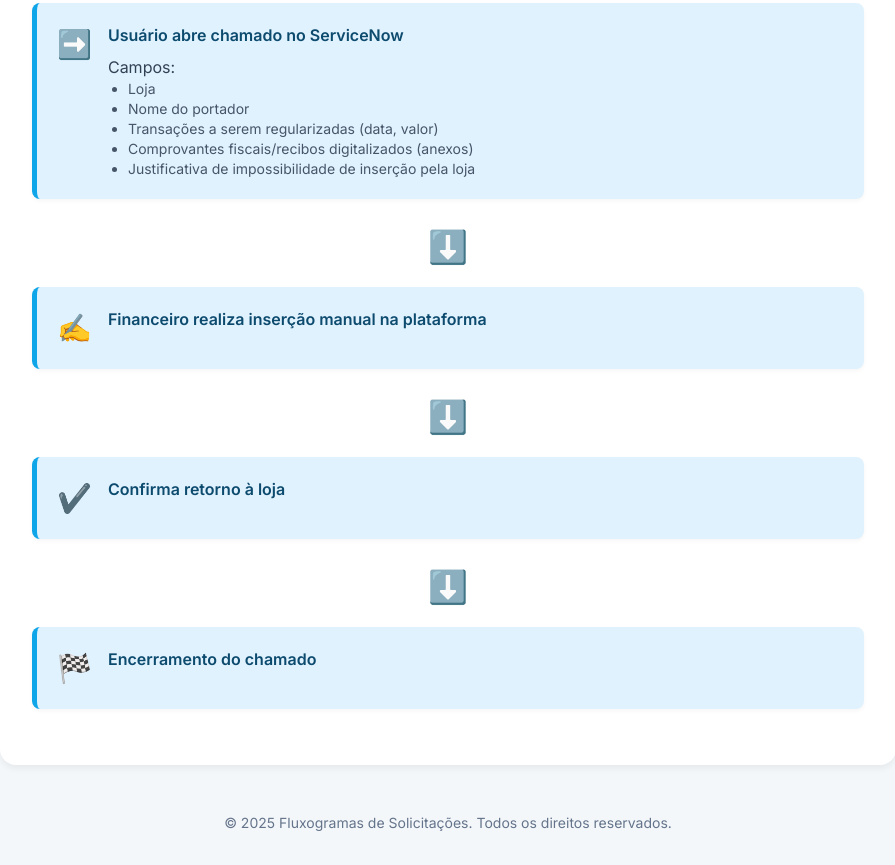
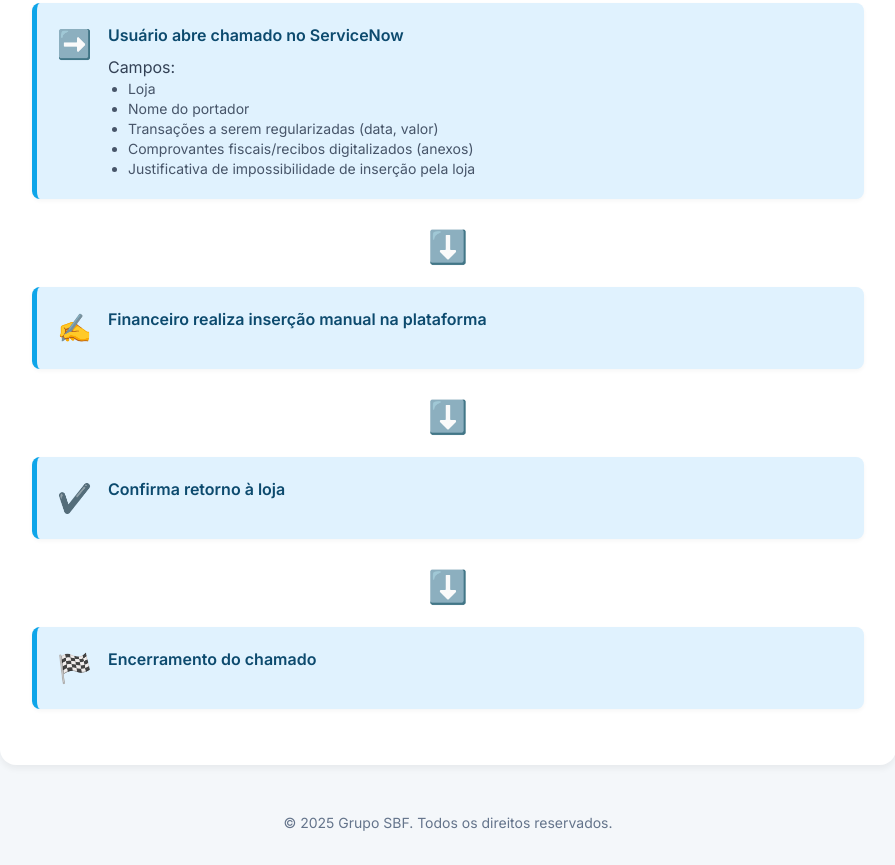
Before and after one commit to rslisboa/clara-snow, a plain HTML site: page index.html in a window 1280 px wide. Shown: the part 5204-6069 px from the top of the page, without its empty margins (192-1087 px from the left). Drawn offline with nearby package versions, Linux system fonts and the light colour scheme.

Commit message:
Update index.html

```diff
--- a/index.html
+++ b/index.html
@@ -373,7 +373,7 @@
     </main>
 
     <footer class="text-center mt-12 text-slate-500 text-sm">
-        <p>&copy; 2025 Fluxogramas de Solicitações. Todos os direitos reservados.</p>
+        <p>&copy; 2025 Grupo SBF. Todos os direitos reservados.</p>
     </footer>
 
 </body>
```
